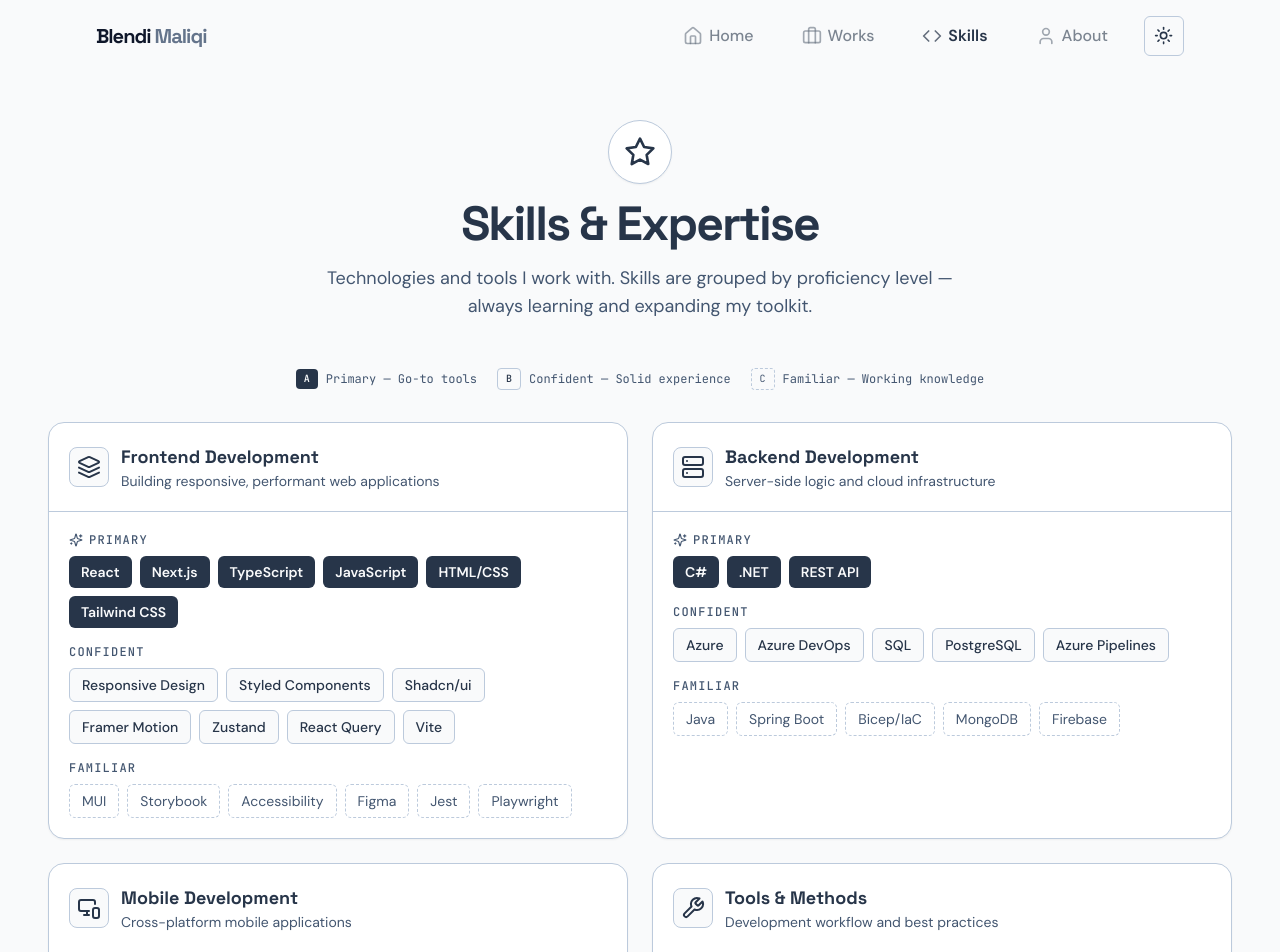
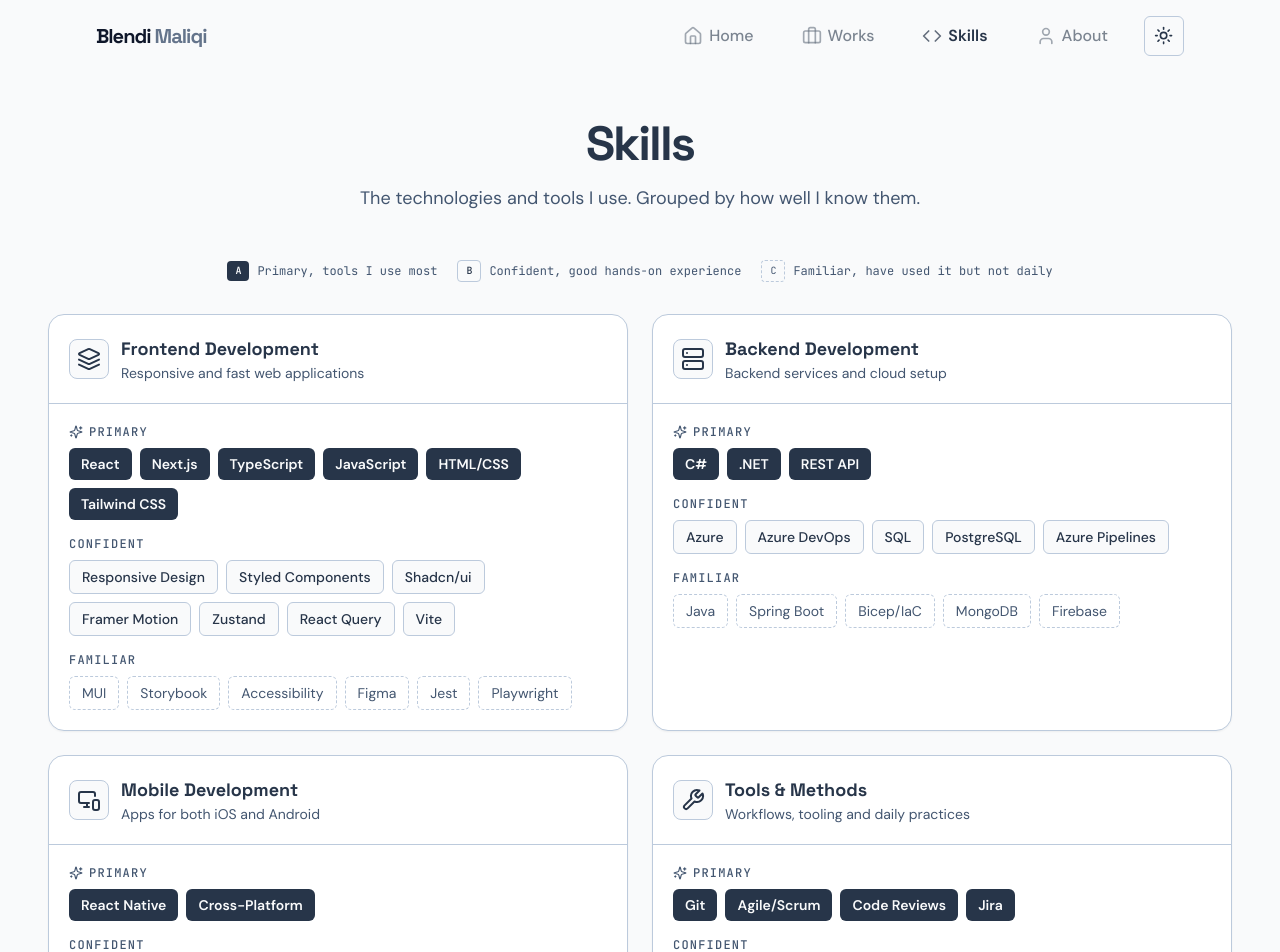
Before and after one commit to blendimaliqi/personal-website-ai, a Next.js app: page /skills in a window 1280 px wide. Shown: the top 952 px of the page. Built offline with nearby package versions, Linux system fonts and the light colour scheme; what tailwindcss-noise would draw is missing.

Commit message:
updated language in pages and removed some icons

```diff
--- a/src/app/about/AboutPageClient.tsx
+++ b/src/app/about/AboutPageClient.tsx
@@ -91,19 +91,16 @@ const AboutPageClient = () => {
           <h2 className="mb-4 font-display text-lg font-semibold">About</h2>
           <div className="space-y-3 text-muted-foreground">
             <p>
-              I am a positive and approachable software developer with a passion
-              for the whole stack and a specialized interest in frontend
-              technology. Currently working as a fullstack developer at
-              Multiconsult in Oslo, Norway. I'm also co-founder of SB Solutions
-              on the side. Educated in Informatics - Design and Development of
-              IT Systems from Østfold University College.
+              I am a software developer based in Oslo. I work fullstack but
+              have a particular interest in frontend. Currently employed at
+              Multiconsult, and co-founder of SB Solutions on the side. I have
+              a degree in Informatics from Østfold University College.
             </p>
             <p>
-              I have experience throughout the whole stack, from frontend
-              development with React and TypeScript to mobile development with
-              Flutter and React Native, and backend with .NET. I thrive in both
-              team environments and working independently, and I'm always eager
-              to learn new technologies and concepts.
+              I have experience across the whole stack. Frontend with React and
+              TypeScript, mobile with Flutter and React Native, and backend with
+              .NET. I work well in teams but can also handle things on my own.
+              Always interested in picking up new technologies.
             </p>
           </div>
         </div>
--- a/src/app/skills/SkillsSection.tsx
+++ b/src/app/skills/SkillsSection.tsx
@@ -5,7 +5,6 @@ import {
   MonitorSmartphone,
   Server,
   Wrench,
-  Star,
   Sparkles,
 } from "lucide-react";
 
@@ -20,7 +19,7 @@ interface SkillCategoryData {
 const skillCategories: SkillCategoryData[] = [
   {
     name: "Frontend Development",
-    description: "Building responsive, performant web applications",
+    description: "Responsive and fast web applications",
     icon: <Layers className="h-6 w-6" />,
     gradient:
       "from-amber-700 to-amber-800 dark:from-amber-700 dark:to-amber-800",
@@ -48,7 +47,7 @@ const skillCategories: SkillCategoryData[] = [
   },
   {
     name: "Backend Development",
-    description: "Server-side logic and cloud infrastructure",
+    description: "Backend services and cloud setup",
     icon: <Server className="h-6 w-6" />,
     gradient:
       "from-emerald-700 to-emerald-800 dark:from-emerald-700 dark:to-emerald-800",
@@ -70,7 +69,7 @@ const skillCategories: SkillCategoryData[] = [
   },
   {
     name: "Mobile Development",
-    description: "Cross-platform mobile applications",
+    description: "Apps for both iOS and Android",
     icon: <MonitorSmartphone className="h-6 w-6" />,
     gradient:
       "from-violet-700 to-violet-800 dark:from-violet-700 dark:to-violet-800",
@@ -90,7 +89,7 @@ const skillCategories: SkillCategoryData[] = [
   },
   {
     name: "Tools & Methods",
-    description: "Development workflow and best practices",
+    description: "Workflows, tooling and daily practices",
     icon: <Wrench className="h-6 w-6" />,
     gradient:
       "from-slate-700 to-slate-800 dark:from-slate-600 dark:to-slate-700",
@@ -253,17 +252,11 @@ export const SkillsSection: React.FC = () => {
       <div className="container mx-auto px-4">
         {/* Header */}
         <div className="mb-12 text-center">
-          <div className="mb-4 flex justify-center">
-            <div className="flex h-16 w-16 items-center justify-center rounded-full border border-border bg-card text-foreground shadow-sm">
-              <Star className="h-8 w-8" />
-            </div>
-          </div>
           <h1 className="mb-4 font-display text-4xl font-extrabold tracking-[-0.04em] lg:text-5xl">
-            Skills & Expertise
+            Skills
           </h1>
           <p className="mx-auto max-w-2xl text-lg text-muted-foreground">
-            Technologies and tools I work with. Skills are grouped by
-            proficiency level — always learning and expanding my toolkit.
+            The technologies and tools I use. Grouped by how well I know them.
           </p>
         </div>
 
@@ -274,7 +267,7 @@ export const SkillsSection: React.FC = () => {
               A
             </span>
             <span className="text-muted-foreground">
-              Primary — Go-to tools
+              Primary, tools I use most
             </span>
           </div>
           <div className="flex items-center gap-2">
@@ -282,7 +275,7 @@ export const SkillsSection: React.FC = () => {
               B
             </span>
             <span className="text-muted-foreground">
-              Confident — Solid experience
+              Confident, good hands-on experience
             </span>
           </div>
           <div className="flex items-center gap-2">
@@ -290,7 +283,7 @@ export const SkillsSection: React.FC = () => {
               C
             </span>
             <span className="text-muted-foreground">
-              Familiar — Working knowledge
+              Familiar, have used it but not daily
             </span>
           </div>
         </div>
--- a/src/app/works/WorksContent.tsx
+++ b/src/app/works/WorksContent.tsx
@@ -14,7 +14,6 @@ import {
 import { Button } from "~/components/ui/button";
 import { ScrollArea } from "~/components/ui/scroll-area";
 import Image from "next/image";
-import { Briefcase } from "lucide-react";
 
 export default function WorksContent() {
   const [selectedExperience, setSelectedExperience] =
@@ -23,18 +22,12 @@ export default function WorksContent() {
   return (
     <div className="container mx-auto py-12">
       <div className="mb-12 text-center">
-        <div className="mb-4 flex justify-center">
-          <div className="flex h-16 w-16 items-center justify-center rounded-full border border-border bg-card text-foreground shadow-sm">
-            <Briefcase className="h-8 w-8" />
-          </div>
-        </div>
         <h1 className="mb-4 font-display text-4xl font-extrabold tracking-[-0.04em] lg:text-5xl">
           Work Experience
         </h1>
         <p className="mx-auto max-w-2xl text-lg text-muted-foreground">
-          This is my professional work experience. From startups to enterprise
-          clients. I love the feeling of knowing my code is out there and used
-          by people.
+          My work history so far. I have worked in consulting, at startups and
+          in larger companies. I like building things that people actually use.
         </p>
       </div>
 
--- a/src/data/workExperiences.ts
+++ b/src/data/workExperiences.ts
@@ -50,10 +50,10 @@ I've had my hands in all sorts of projects. From building slick frontends to dev
 
 Since May 2024, I've also taken on an additional role as the Frontend Advocate within Omegapoint. This doesn't replace my consulting work. I'm still fully engaged with clients, but it's something I do alongside my regular projects. As the Frontend Advocate, I help keep our developers up to date with what's happening in the frontend world. I do this through:
 
-- Giving talks about new technologies and approaches I've discovered
-- Running workshops where we can get hands-on with new tools and techniques
-- Organizing events where we can all share what we're learning
-- Encouraging other developers to share their knowledge too
+• Giving talks about new technologies and approaches I have found useful
+• Running workshops where we get hands-on with new tools
+• Organizing events where developers can share what they are working on
+• Getting other developers to share their knowledge
 
 I really enjoy this dual role. The consulting work keeps me in the trenches, solving real-world problems for clients. Meanwhile, the advocate position lets me step back, reflect on what I'm learning, and share that knowledge with my colleagues. It's the best of both worlds!`,
     technologies:
```
